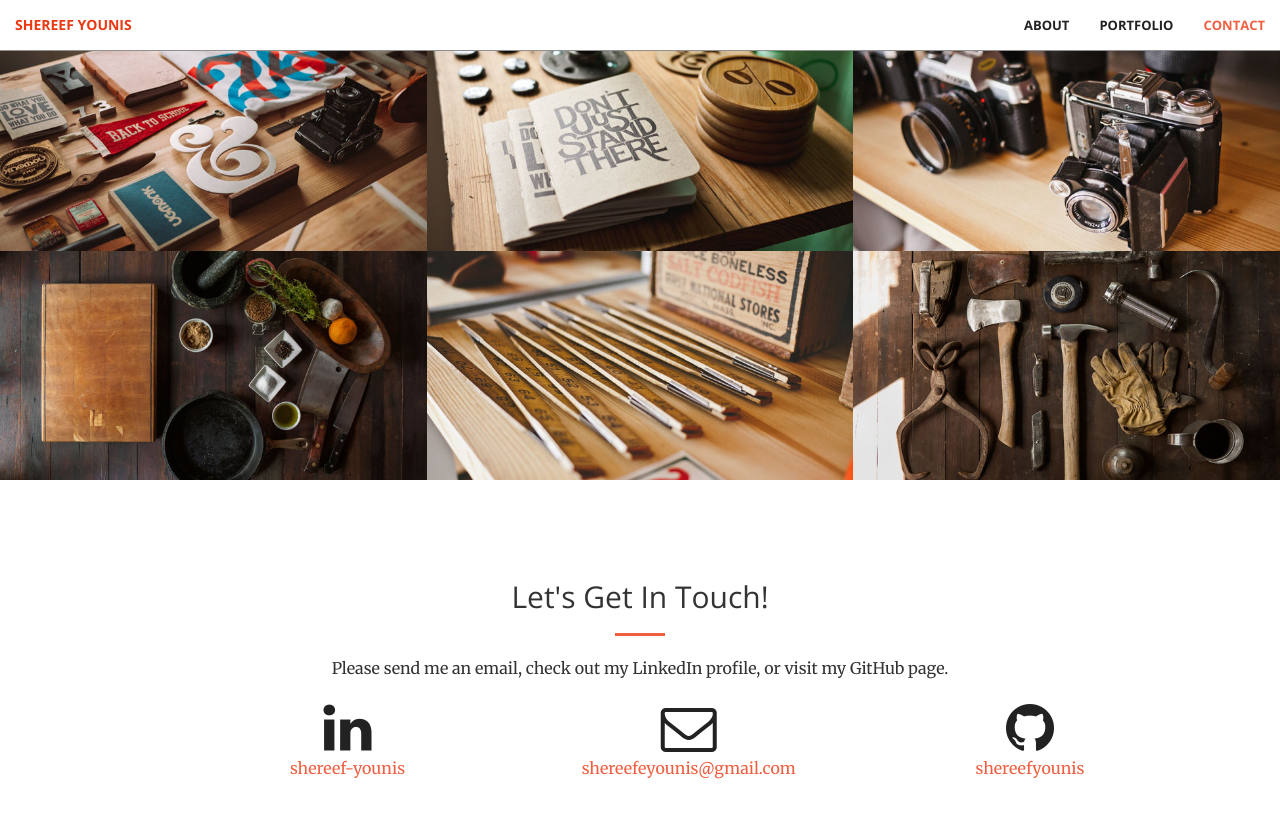
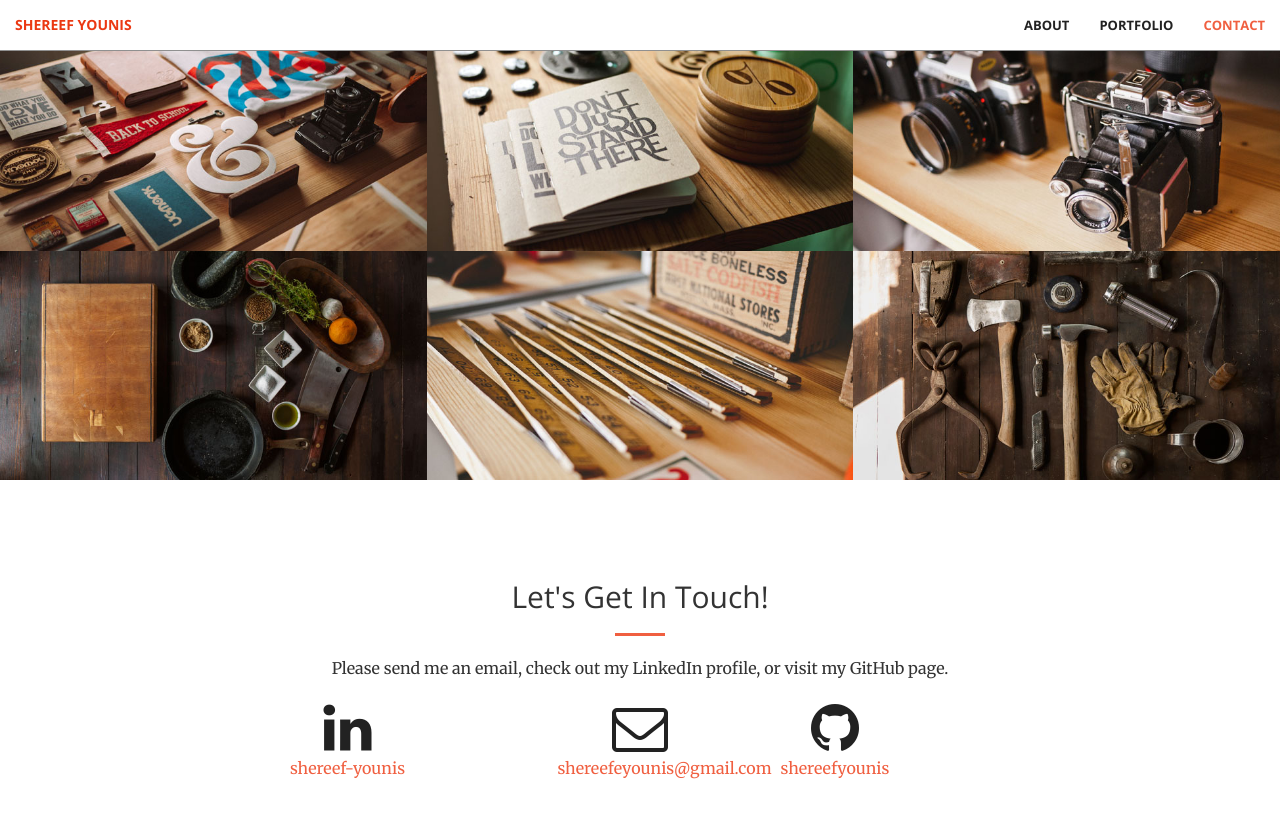
Before and after one commit to shereefyounis/Shereef-Younis-Portfolio, a Jekyll site: the page built from index.html, in a window 1280 px wide and 900 px high, scrolled down 1487 px. Shown: the top 818 px of the window. Built offline with Jekyll 4.4.1, drawn with Linux system fonts in a browser that asks for light colours.

Commit message:
Update contact.html

```diff
--- a/_includes/contact.html
+++ b/_includes/contact.html
@@ -14,14 +14,14 @@
             </a>
         </div>
 
-        <div class="col-lg-3 col-lg-offset-1 text-center">
+        <div class="col-lg-2 col-lg-offset-1 text-center">
             <a href="mailto:{{ site.email }}">
             <i class="fa fa-envelope-o fa-3x wow bounceIn" data-wow-delay=".1s"></i>
                 <p>{{ site.email }}</p>
             </a>
         </div>
 
-        <div class="col-lg-2 col-lg-offset-1 text-center">
+        <div class="col-lg-2 col-lg-offset-0 text-center">
             <a href="https://github.com/{{ site.github_username }}">
             <i class="fa fa-github fa-3x wow bounceIn" data-wow-delay=".1s"></i>
                 <p>{{ site.github_username }}</p>
```
